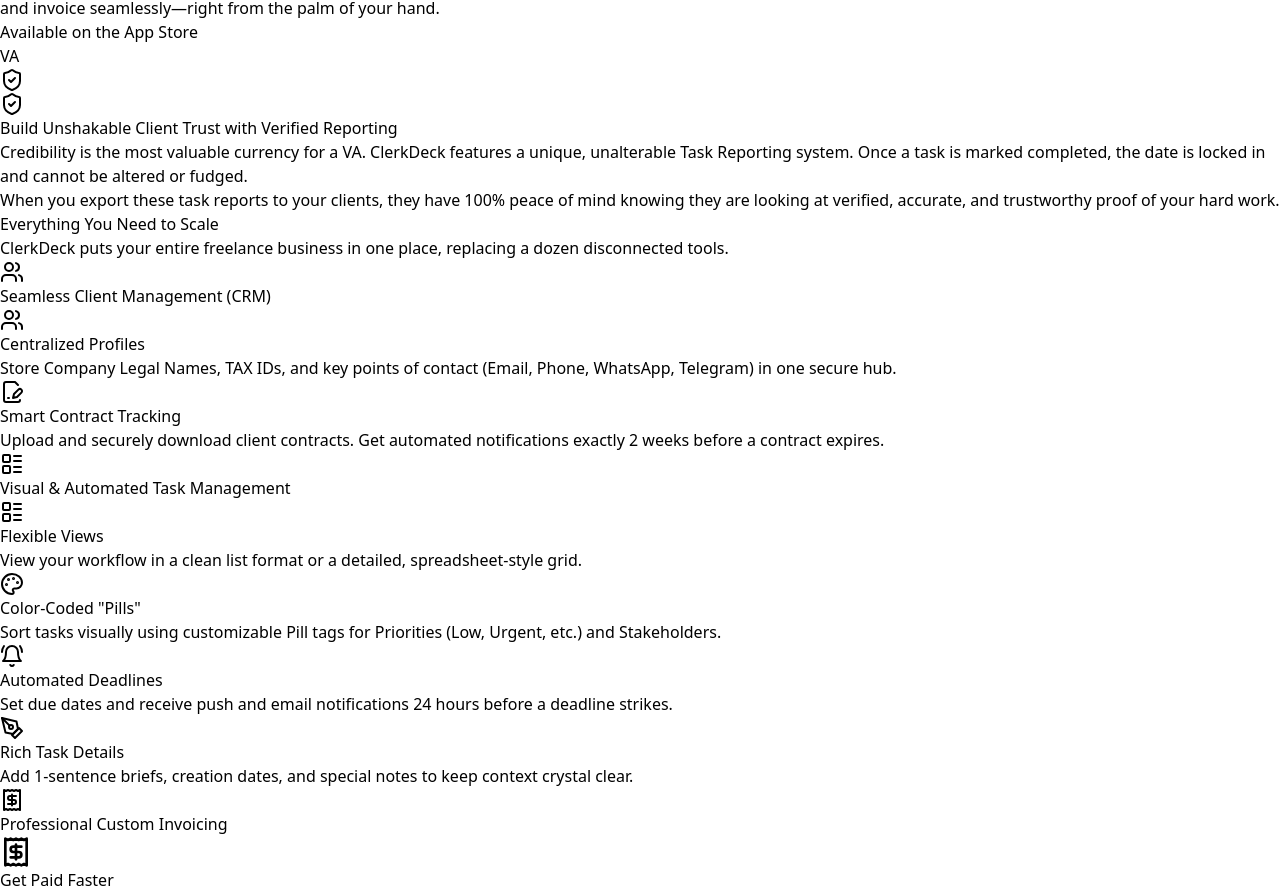
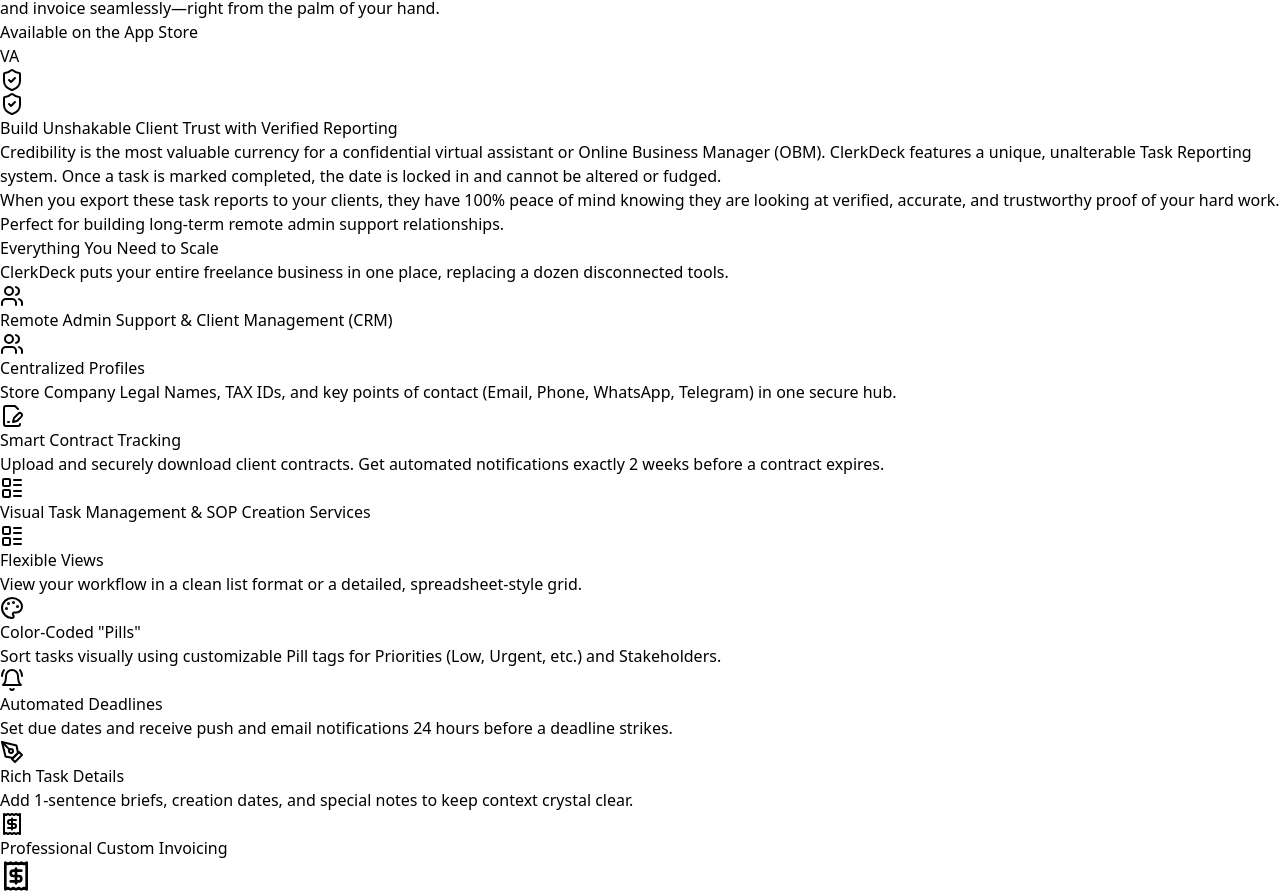
Before and after one commit to iamcassandrass/clerkdeck-website, a React (Vite) app: page / in a window 1280 px wide. Shown: the part 1434-2330 px from the top of the page. Built offline with nearby package versions, Linux system fonts and the light colour scheme.

Commit message:
feat: SEO keyword insertion into body copy

```diff
--- a/src/App.jsx
+++ b/src/App.jsx
@@ -129,10 +129,10 @@
         <ShieldCheck className="h-16 w-16 mx-auto mb-6 text-teal-200" />
         <h2 className="text-3xl md:text-4xl font-bold mb-6">Build Unshakable Client Trust with Verified Reporting</h2>
         <p className="text-xl text-teal-50 mb-8 leading-relaxed">
-          Credibility is the most valuable currency for a VA. ClerkDeck features a unique, unalterable Task Reporting system. Once a task is marked completed, the date is locked in and cannot be altered or fudged.
+          Credibility is the most valuable currency for a confidential virtual assistant or Online Business Manager (OBM). ClerkDeck features a unique, unalterable Task Reporting system. Once a task is marked completed, the date is locked in and cannot be altered or fudged.
         </p>
         <p className="text-lg text-teal-100">
-          When you export these task reports to your clients, they have 100% peace of mind knowing they are looking at verified, accurate, and trustworthy proof of your hard work.
+          When you export these task reports to your clients, they have 100% peace of mind knowing they are looking at verified, accurate, and trustworthy proof of your hard work. Perfect for building long-term remote admin support relationships.
         </p>
       </div>
     </section>
@@ -149,7 +149,7 @@
         <div className="mb-20">
           <div className="flex items-center gap-3 mb-8 border-b border-slate-200 pb-4">
             <Users className="h-8 w-8 text-blue-500" />
-            <h3 className="text-2xl font-bold text-slate-800">Seamless Client Management (CRM)</h3>
+            <h3 className="text-2xl font-bold text-slate-800">Remote Admin Support & Client Management (CRM)</h3>
           </div>
           <div className="grid md:grid-cols-2 gap-8">
             <div className="bg-slate-50 p-6 rounded-2xl">
@@ -169,7 +169,7 @@
         <div className="mb-20">
           <div className="flex items-center gap-3 mb-8 border-b border-slate-200 pb-4">
             <LayoutList className="h-8 w-8 text-teal-600" />
-            <h3 className="text-2xl font-bold text-slate-800">Visual & Automated Task Management</h3>
+            <h3 className="text-2xl font-bold text-slate-800">Visual Task Management & SOP Creation Services</h3>
           </div>
           <div className="grid md:grid-cols-2 lg:grid-cols-4 gap-6">
             <div className="border border-slate-100 shadow-sm p-6 rounded-2xl">
```
